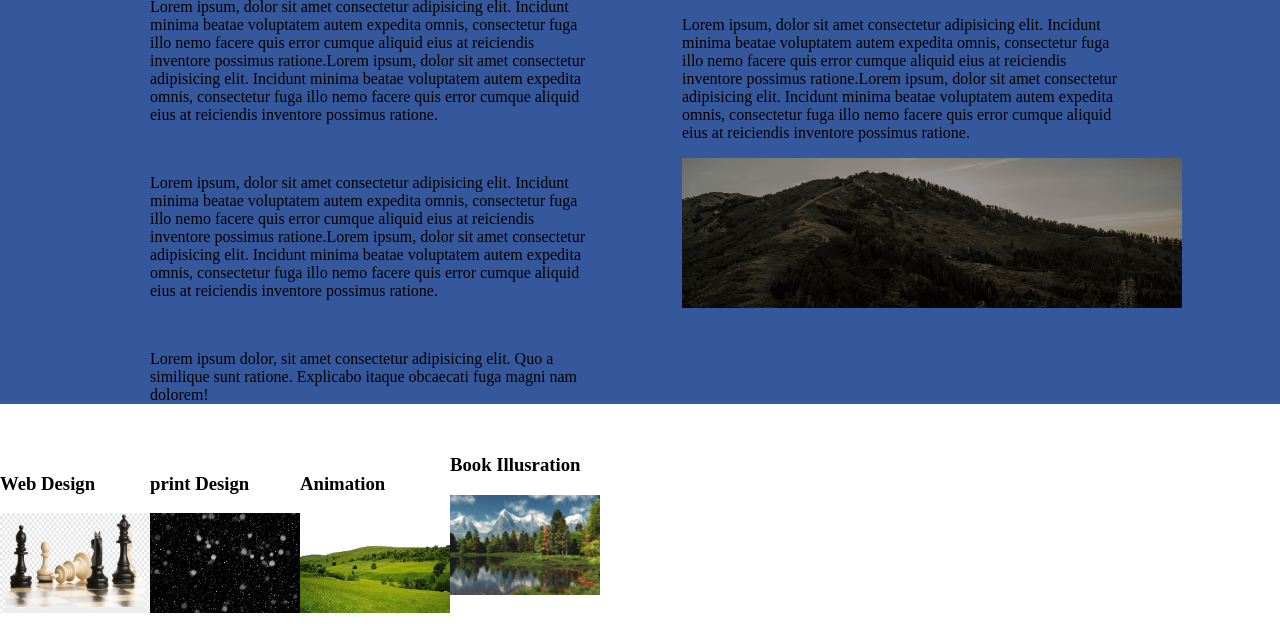
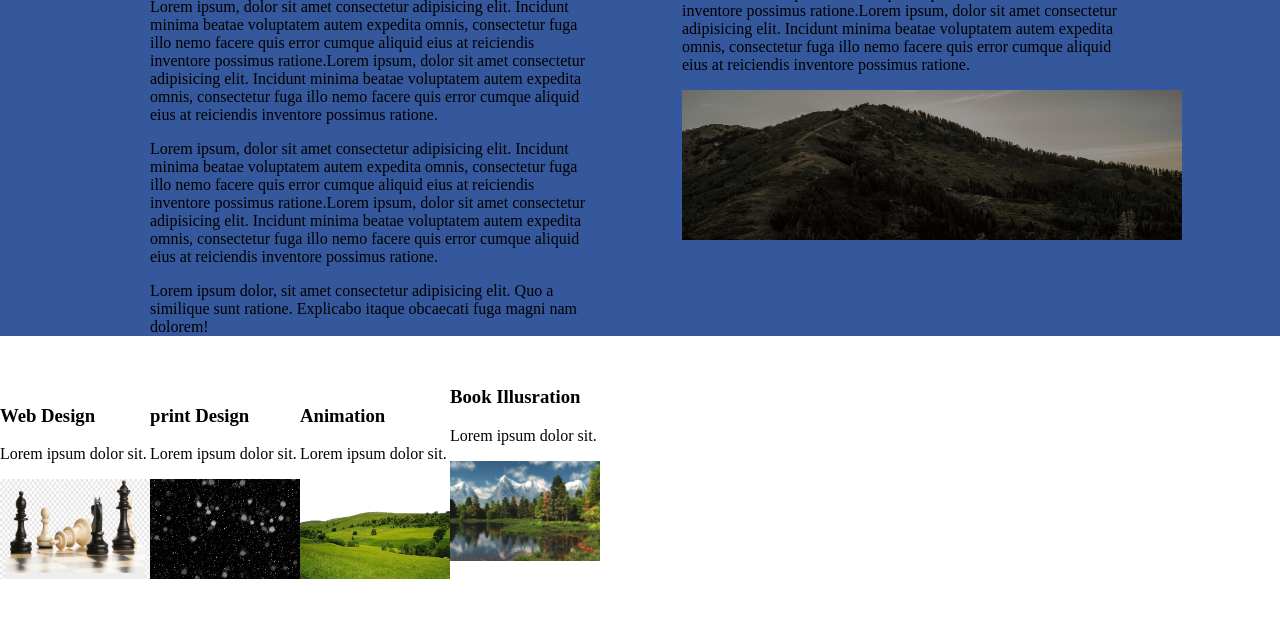
Before and after one commit to levon-1990/test_2, a plain HTML site: page index.html in a window 1280 px wide. Shown: the part 172-800 px from the top of the page. Drawn offline with Linux system fonts and the light colour scheme.

Commit message:
greate block-2

```diff
--- a/index.html
+++ b/index.html
@@ -32,14 +32,14 @@
  ratione.Lorem ipsum, dolor sit amet consectetur adipisicing elit. Incidunt
  minima beatae voluptatem autem expedita omnis, consectetur fuga illo
  nemo facere quis error cumque aliquid eius at reiciendis inventore possimus
- ratione.</p><br/>
+ ratione.</p>
  <p>Lorem ipsum, dolor sit amet consectetur adipisicing elit. Incidunt
     minima beatae voluptatem autem expedita omnis, consectetur fuga illo
     nemo facere quis error cumque aliquid eius at reiciendis inventore possimus
     ratione.Lorem ipsum, dolor sit amet consectetur adipisicing elit. Incidunt
     minima beatae voluptatem autem expedita omnis, consectetur fuga illo
     nemo facere quis error cumque aliquid eius at reiciendis inventore possimus
-    ratione.</p><br/>
+    ratione.</p>
    <p> Lorem ipsum dolor, sit amet consectetur adipisicing elit. Quo a
    similique sunt ratione. Explicabo itaque obcaecati fuga magni nam dolorem!</p>
    </div>
@@ -59,28 +59,38 @@
         <div class="block-2">
             <div class="foto-1">
                 <h3> Web Design</h3>
+                <p>Lorem ipsum dolor sit.</p>
+                <a href="#">
                 <img src="/img/image-2.png" alt="">
-
+            </a>
             </div>
             <div  class="foto-2">
                 <h3>print Design</h3>
+                <p>Lorem ipsum dolor sit.</p>
+                <a href="#">
                 <img src="/img/image-3.jpg" alt="">
-
+            </a>
             </div>
             <div  class="foto-3">
                 <h3>Animation</h3>
+                <p>Lorem ipsum dolor sit.</p>
+                <a href="#">
                 <img src="/img/image-4.png" alt="">
-
+            </a>
             </div>
             <div  class="foto-4">
                 <h3>Book  Illusration</h3>
+                <p>Lorem ipsum dolor sit.</p>
+                <a href="#">
                 <img src="/img/image-5.jpg" alt="">
-
+            </a>
             </div>
 
 
         </div>
+
     </div>
+
 
 </body>
 </html>
```
